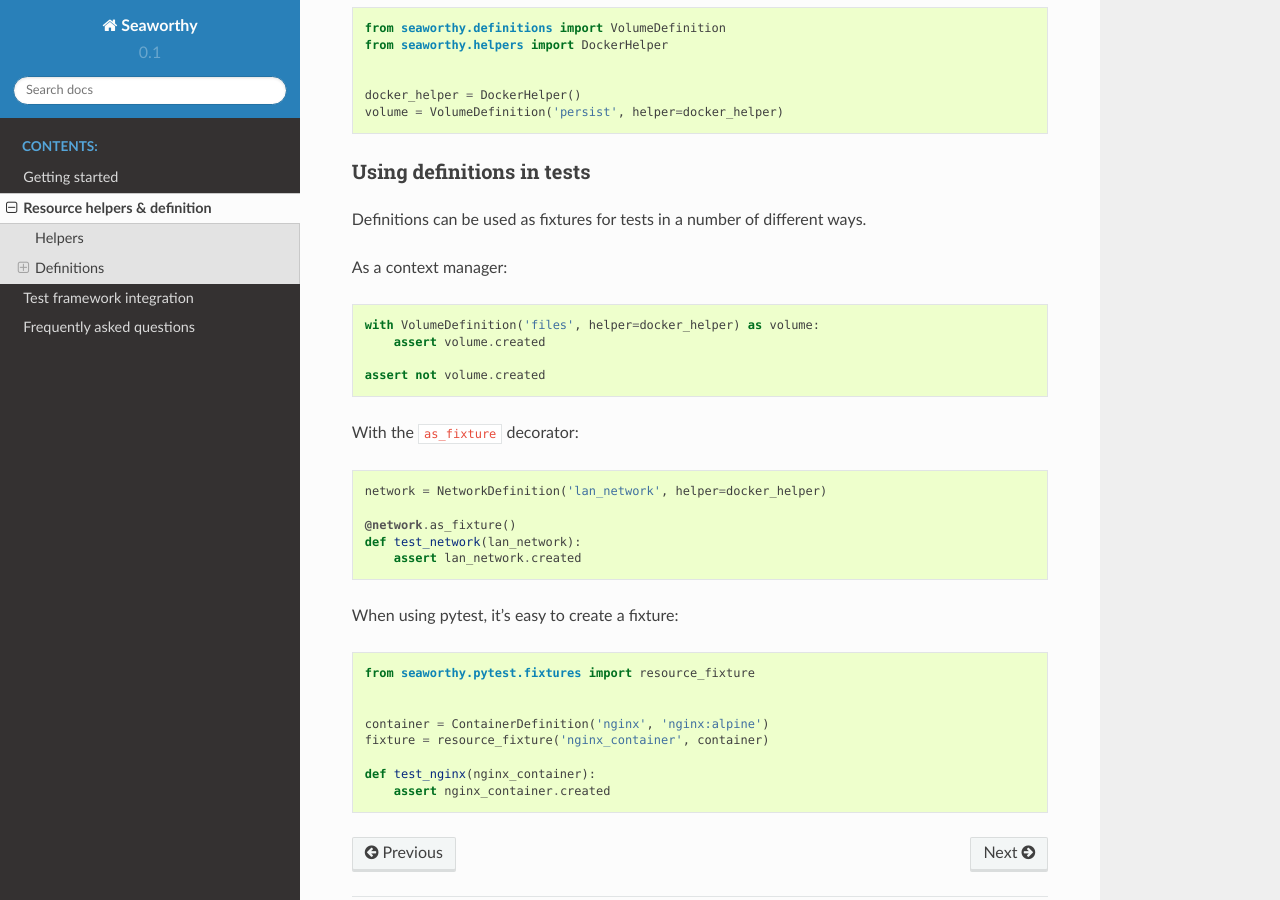
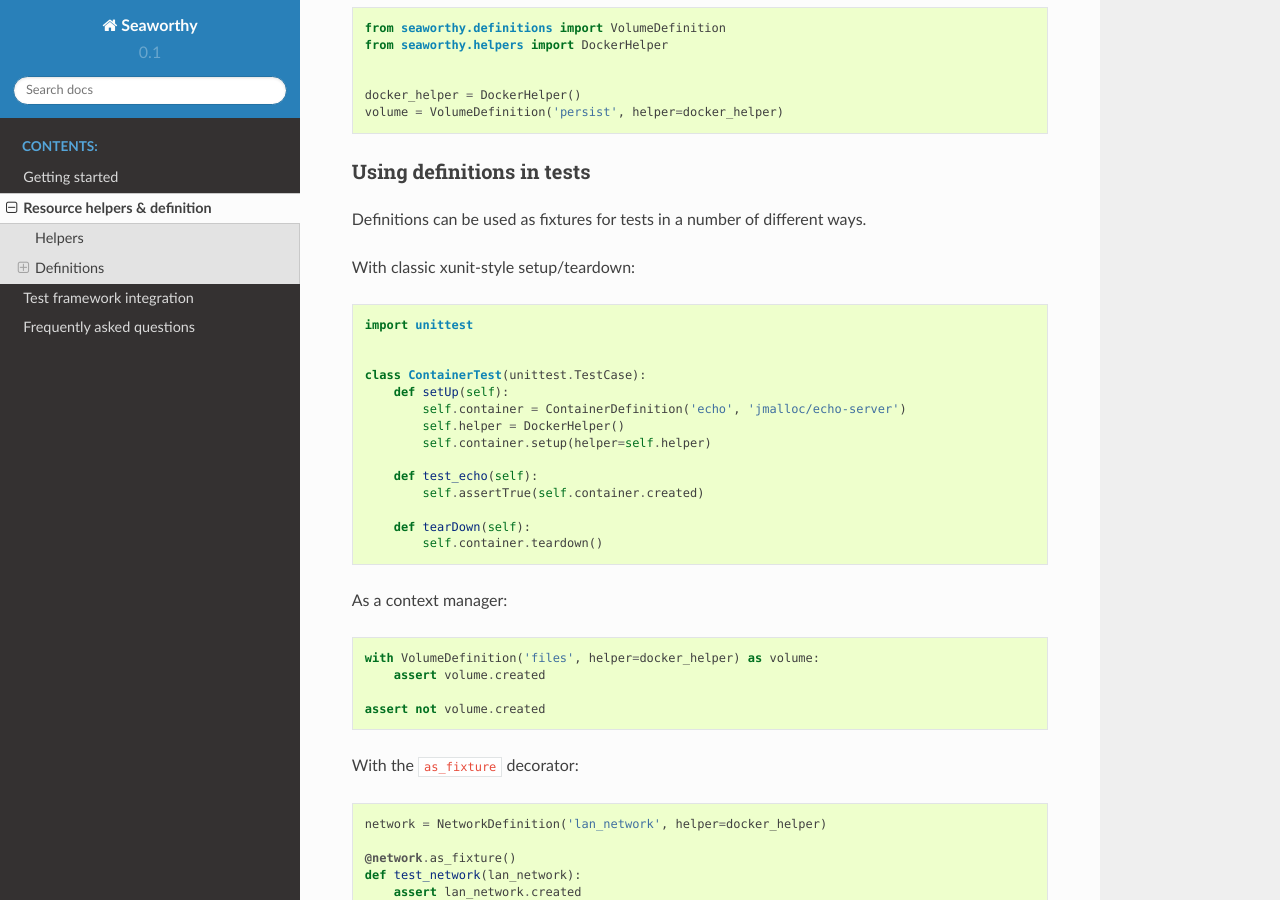
Before and after one commit to praekeltfoundation/seaworthy, a Sphinx documentation site: the page built from docs/helpers-definitions.rst, in a window 1280 px wide and 900 px high, scrolled down 2012 px. Built offline with Sphinx 7.4.7 and the Read the Docs theme 2.0.0, drawn with Linux system fonts in a browser that asks for light colours; pages that are not in the unit, such as notebooks, are missing from menus.

Commit message:
docs: add an example of setup/teardown

```diff
--- a/docs/helpers-definitions.rst
+++ b/docs/helpers-definitions.rst
@@ -104,6 +104,23 @@ Using definitions in tests
 ^^^^^^^^^^^^^^^^^^^^^^^^^^
 Definitions can be used as fixtures for tests in a number of different ways.
 
+With classic xunit-style setup/teardown::
+
+    import unittest
+
+
+    class ContainerTest(unittest.TestCase):
+        def setUp(self):
+            self.container = ContainerDefinition('echo', 'jmalloc/echo-server')
+            self.helper = DockerHelper()
+            self.container.setup(helper=self.helper)
+
+        def test_echo(self):
+            self.assertTrue(self.container.created)
+
+        def tearDown(self):
+            self.container.teardown()
+
 As a context manager::
 
     with VolumeDefinition('files', helper=docker_helper) as volume:
```
